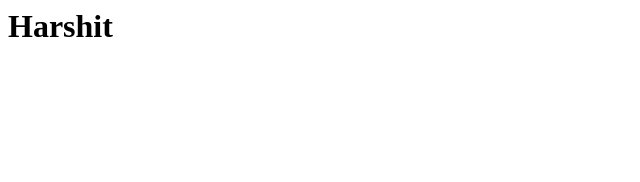
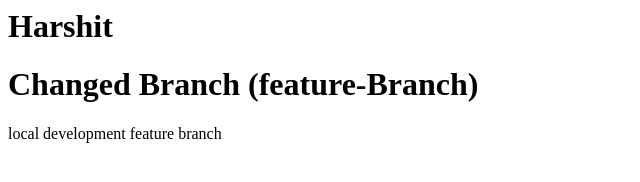
Before and after one commit to Harshit691999/git-demo, a plain HTML site: page template/index.html in a window 1280 px wide. Shown: the whole page, without its empty margins (0-640 px from the left). Drawn offline with Linux system fonts and the light colour scheme.

Commit message:
changed branch

```diff
--- a/template/index.html
+++ b/template/index.html
@@ -1 +1,5 @@
 <h1> Harshit </h1>
+
+<h1>Changed Branch (feature-Branch)</h1>
+
+<p> local development feature branch </p>
```
